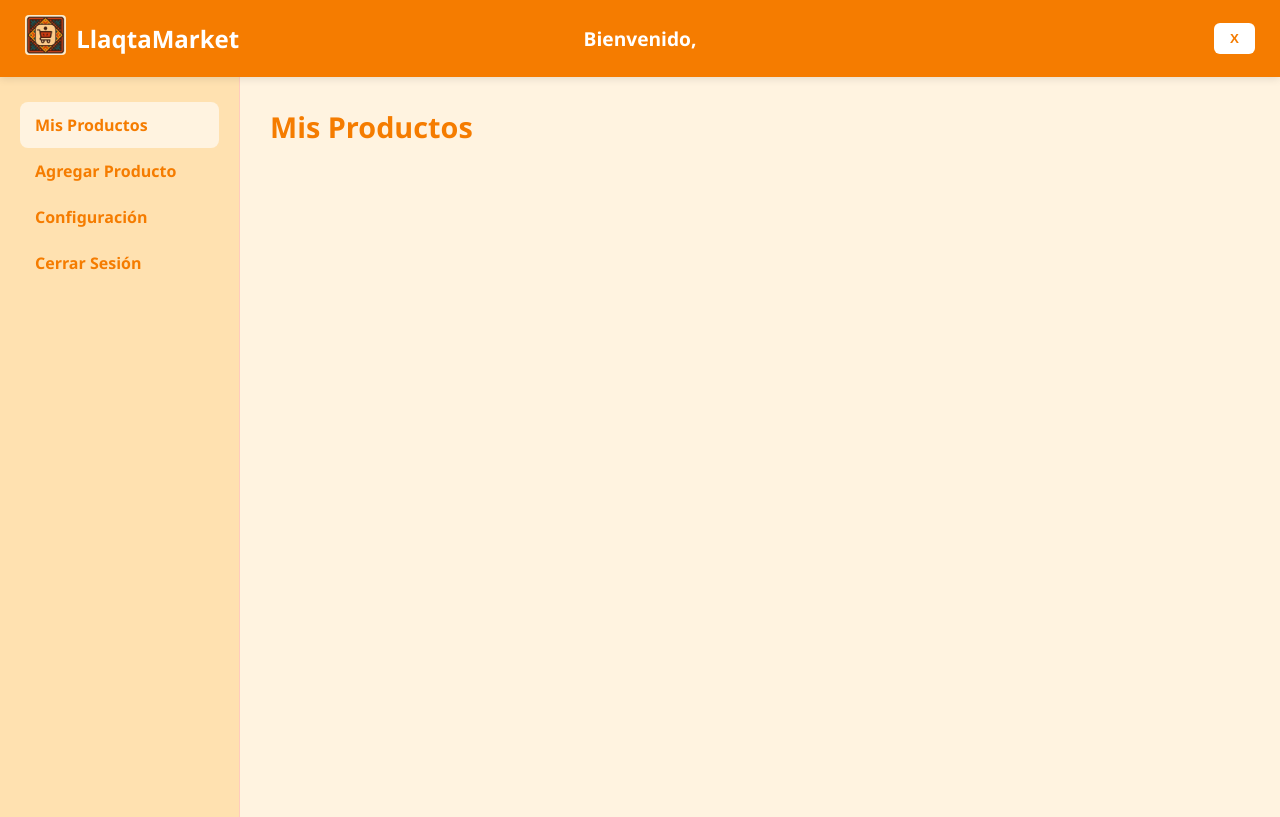
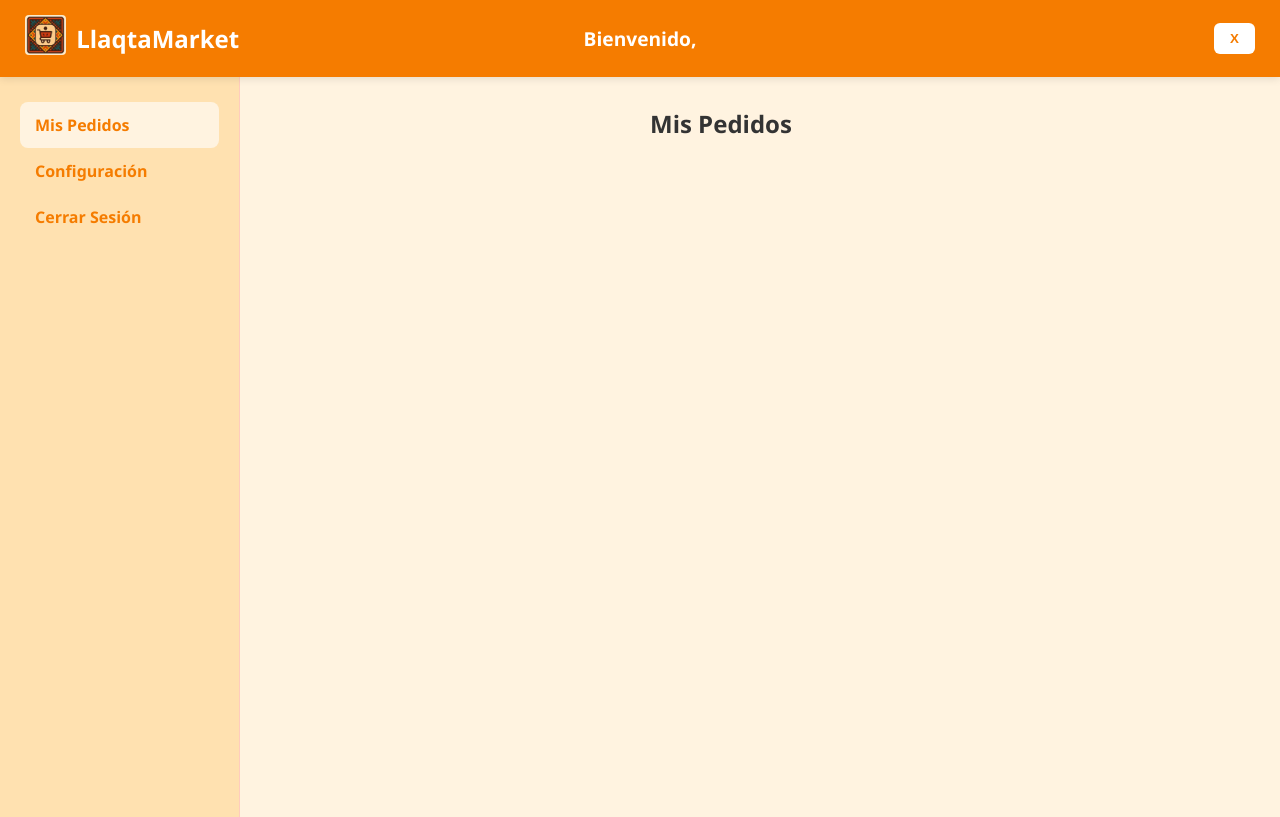
Before and after one commit to SilverDark-J/LlaqtaMarket, a React (Vite) app in the folder frontend-react/: page / in a window 1280 px wide. Built offline with nearby package versions, Linux system fonts and the light colour scheme.

Commit message:
Corregir Sidebar Panel Cliente

```diff
--- a/frontend-react/src/main.jsx
+++ b/frontend-react/src/main.jsx
@@ -9,7 +9,7 @@ import EmprendedorPanel from "./pages/paneles/EmprendedorPanel";
 ReactDOM.createRoot(document.getElementById("root")).render(
   <React.StrictMode>
     <BrowserRouter>
-      <EmprendedorPanel />
+      <ClientePanel />
     </BrowserRouter>
   </React.StrictMode>
 );
--- a/frontend-react/src/pages/paneles/ClientePanel.jsx
+++ b/frontend-react/src/pages/paneles/ClientePanel.jsx
@@ -24,8 +24,8 @@ export default function ClientePanel() {
     <PanelLayout
       nombreUsuario="Cliente"
       onSeleccion={handleSeleccion}
-      opcionesSidebar={opcionesCliente}
-      seccionActual={seccion}
+      opciones={opcionesCliente}
+      opcionActiva={seccion}
     >
       {seccion === "pedidos" && <MisPedidos />}
       {seccion === "config" && <ConfiguracionCliente />}
```
